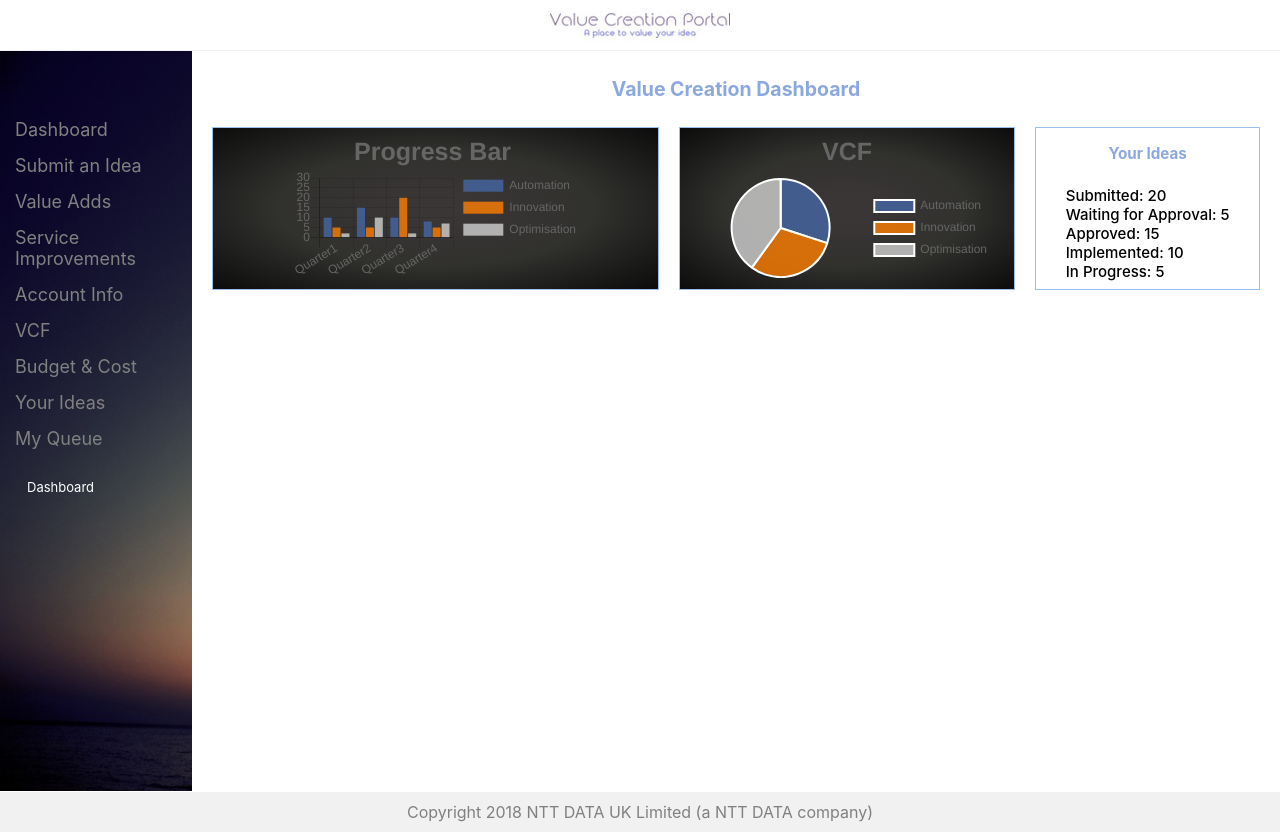
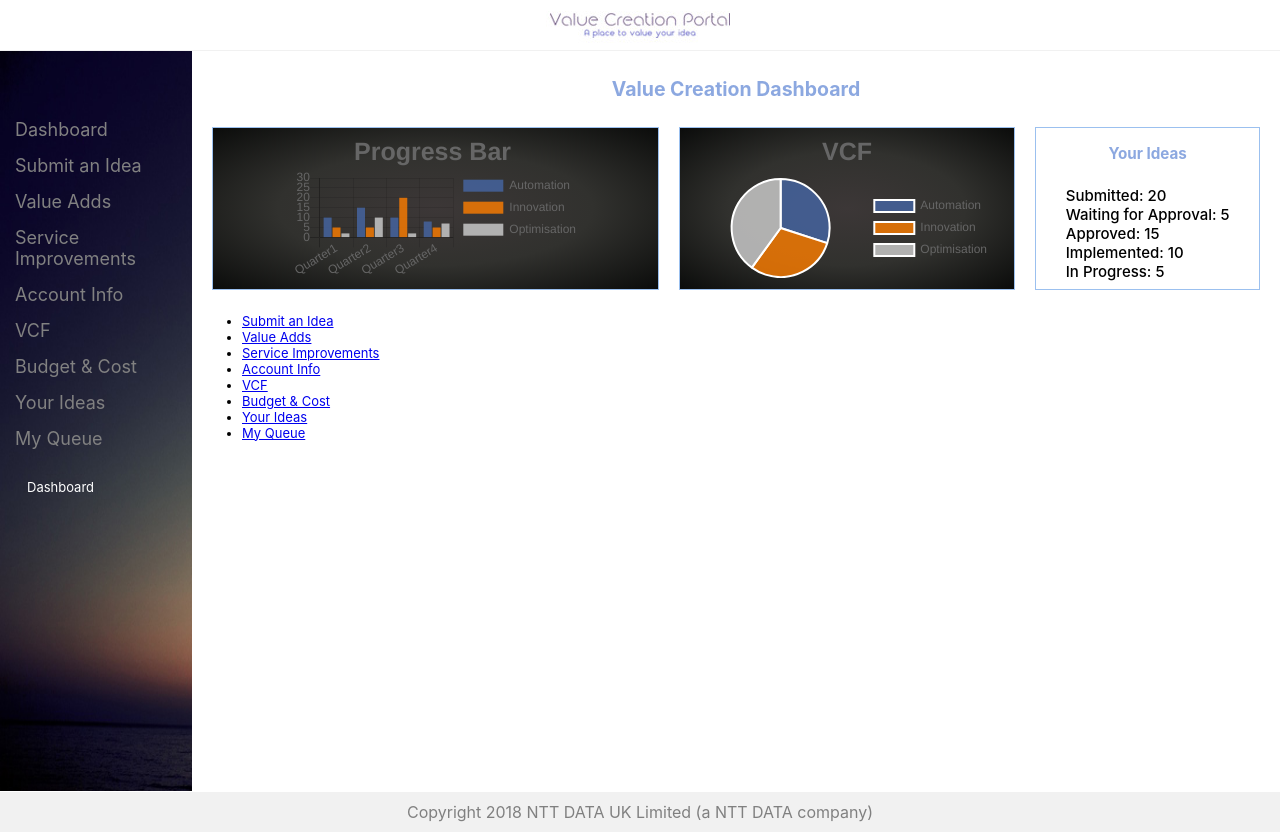
Before and after one commit to mahantesh21/valuecreation-app, a React (Create React App) app: page / in a window 1280 px wide. Built offline with nearby package versions, Linux system fonts and the light colour scheme.

Commit message:
added navigation links to dashboard in master

```diff
--- /dev/null
+++ b/src/components/NavDashboard.js
@@ -0,0 +1,96 @@
+import React from 'react'
+import { BrowserRouter as Router, Route, Link } from "react-router-dom";
+import Dashboard from '../views/Dashboard';
+import IdeaSubmit from '../views/IdeaSubmit';
+import ValueAdds from '../views/ValueAdds';
+import ServiceImprovements from '../views/ServiceImprovements';
+import AccountInfo from '../views/AccountInfo';
+import VCF from '../views/VCF';
+import BudgetAndCost from '../views/BudgetAndCost';
+import YourIdeas from '../views/YourIdeas';
+import MyQueue from '../views/MyQueue';
+
+const routes = [
+
+    {
+      path: "/IdeaSubmit",
+      sidebar: () => <div>Idea Submit</div>,
+      main:  () => <IdeaSubmit/>
+    },
+    {
+      path: "/ValueAdds",
+      sidebar: () => <div>Value Adds</div>,
+      main:  () => <ValueAdds/>
+    },
+    {
+      path: "/ServiceImprovements",
+      sidebar: () => <div>Service Improvemetns</div>,
+      main:  () => <ServiceImprovements/>
+    },
+    {
+      path: "/AccountInfo",
+      sidebar: () => <div>Account Info</div>,
+      main:  () => <AccountInfo/>
+    },
+    {
+      path: "/VCF",
+      sidebar: () => <div>Value Creation Framework</div>,
+      main:  () => <VCF/>
+    },
+    {
+      path: "/Budget&Cost",
+      sidebar: () => <div>Budget & Cost</div>,
+      main:  () => <BudgetAndCost/>
+    },
+    {
+      path: "/YourIdeas",
+      sidebar: () => <div>Your Ideas</div>,
+      main:  () => <YourIdeas/>
+    },
+    {
+      path: "/MyQueue",
+      sidebar: () => <div>My Queue</div>,
+      main:  () => <MyQueue/>
+    }
+  ];
+
+
+  function NavLink() {
+    return (
+        <div>
+          <div className="navBar">
+            <ul>
+              <li>
+                <Link to="/IdeaSubmit">Submit an Idea</Link>
+              </li>
+              <li>
+                <Link to="/ValueAdds">Value Adds</Link>
+              </li>
+              <li>
+                <Link to="/ServiceImprovements">Service Improvements</Link>
+              </li>
+              <li>
+                <Link to="/AccountInfo">Account Info</Link>
+              </li>
+              <li>
+                <Link to="/VCF">VCF</Link>
+              </li>
+              <li>
+                <Link to="/Budget&Cost">Budget & Cost</Link>
+              </li>
+              <li>
+                <Link to="/YourIdeas">Your Ideas</Link>
+              </li>
+              <li>
+                <Link to="/MyQueue">My Queue</Link>
+              </li>
+
+
+            </ul>
+          </div>
+
+        </div>
+    );
+  }
+
+export default NavLink;
--- a/src/views/Dashboard.js
+++ b/src/views/Dashboard.js
@@ -5,6 +5,7 @@ import VCFGraph from '../components/VCFGraph';
 import IdeaStatus from '../data/IdeasStatus.json';
 import VCFGraphData from '../data/VCFData.json';
 import  '../assets/css/Dashboard.css';
+import NavLink from '../components/NavDashboard';
 
 class Dashboard extends Component {
     state = {
@@ -22,6 +23,9 @@ class Dashboard extends Component {
                     <VCFGraph VCFData={this.state.VCFData}/>
                     <IdeaPanel  data={this.state.data}/>
                 </div>
+                <div>
+                    <NavLink />
+                </div>
             </div>
         )
     }
```
